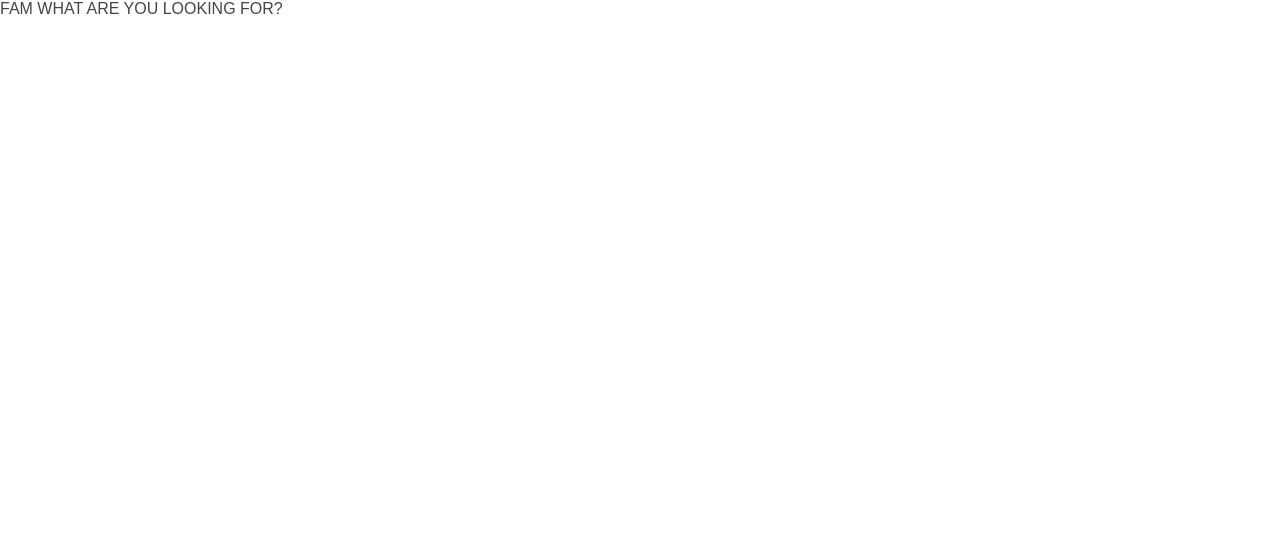
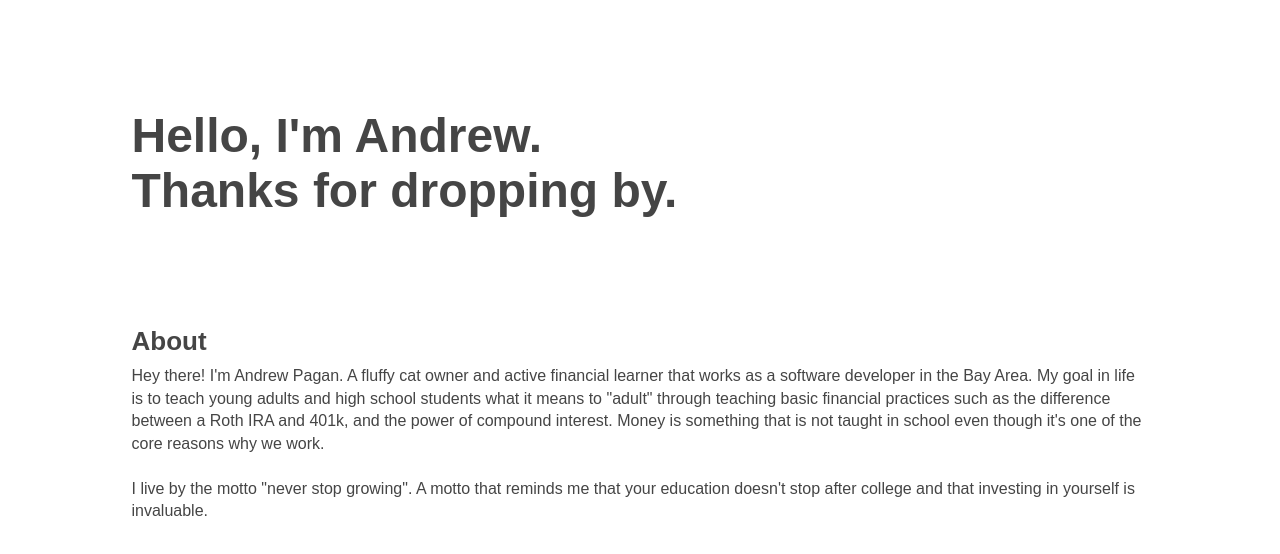
Before and after one commit to mdestafadilah/andrewpagan.com, a Next.js app: page /Introduction in a window 1280 px wide. Before the commit this address had no page. Shown: the top 554 px of the page. Built offline with nearby package versions, Linux system fonts and the light colour scheme; a web font is replaced by a local one.

Commit message:
More CSS and importing introduction

```diff
--- a/components/Button.module.scss
+++ /dev/null
@@ -1,4 +0,0 @@
-.error {
-	color: white;
-	background-color: red;
-}
--- a/package.json
+++ b/package.json
@@ -12,7 +12,7 @@
     "react": "17.0.1",
     "react-dom": "17.0.1",
     "react-icons": "^4.2.0",
-    "sass": "^1.32.7",
-    "url-loader": "^4.1.1"
-  }
+    "sass": "^1.32.7"
+  },
+  "devDependencies": {}
 }
--- a/pages/Footer.js
+++ b/pages/Footer.js
@@ -40,7 +40,10 @@ const Footer = () => {
 				<div className={styles.chat}>
 					<span>
 						Let's chat. --
-						<a href="mailto:andrew.r.pagan@gmail.com">
+						<a
+							className={styles.link}
+							href="mailto:andrew.r.pagan@gmail.com"
+						>
 							andrew.r.pagan@gmail.com
 						</a>
 					</span>
--- /dev/null
+++ b/pages/Introduction.js
@@ -0,0 +1,31 @@
+import styles from "./Introduction.module.scss";
+
+const Introduction = () => {
+	return (
+		<div>
+			<div className={styles.header}>
+				<h1>Hello, I'm Andrew.</h1>
+				<h1>Thanks for dropping by.</h1>
+			</div>
+			<div className={styles["about-me"]}>
+				<h2>About</h2>
+				<p>
+					Hey there! I'm Andrew Pagan. A fluffy cat owner and active
+					financial learner that works as a software developer in the
+					Bay Area. My goal in life is to teach young adults and high
+					school students what it means to "adult" through teaching
+					basic financial practices such as the difference between a
+					Roth IRA and 401k, and the power of compound interest. Money
+					is something that is not taught in school even though it's
+					one of the core reasons why we work.
+					<br />
+					<br />I live by the motto "never stop growing". A motto that
+					reminds me that your education doesn't stop after college
+					and that investing in yourself is invaluable.
+				</p>
+			</div>
+		</div>
+	);
+};
+
+export default Introduction;
--- /dev/null
+++ b/pages/Introduction.module.scss
@@ -0,0 +1,75 @@
+@import "../variables";
+
+@media screen and (min-width: $desktop-break) {
+	.header {
+		width: 1017px;
+		margin: 108px auto;
+
+		h1 {
+			font-size: 48px;
+		}
+	}
+
+	.about-me {
+		width: 1017px;
+		margin: 0 auto 32px auto;
+
+		h2 {
+			font-size: 26px;
+			font-weight: $asap-medium;
+			margin-bottom: 8px;
+		}
+
+		p {
+			line-height: 1.41;
+		}
+	}
+}
+
+@media screen and (min-width: $mobile-break) and (max-width: $desktop-break) {
+	.header {
+		margin: 108px 122px;
+
+		h1 {
+			font-size: 48px;
+		}
+	}
+
+	.about-me {
+		margin: 0 122px 32px 122px;
+
+		h2 {
+			font-size: 26px;
+			font-weight: $asap-medium;
+			margin-bottom: 8px;
+		}
+
+		p {
+			line-height: 1.41;
+		}
+	}
+}
+
+@media screen and (max-width: $mobile-break) {
+	.header {
+		margin: 108px 12px;
+
+		h1 {
+			font-size: 48px;
+		}
+	}
+
+	.about-me {
+		margin: 0 12px 32px 12px;
+
+		h2 {
+			font-size: 26px;
+			font-weight: $asap-medium;
+			margin-bottom: 8px;
+		}
+
+		p {
+			line-height: 1.41;
+		}
+	}
+}
--- a/pages/Navigation.js
+++ b/pages/Navigation.js
@@ -1,12 +1,12 @@
-// import logo from "../public/AP.png";
 import styles from "./Navigation.module.scss";
+const logo = "../AP.png";
 
 const Navigation = () => {
 	return (
 		<nav className={styles.navigation}>
 			<img
 				className={styles.icon}
-				// src={logo}
+				src={logo}
 				height="72"
 				width="72"
 				alt="Andrew Pagan the Third logo"
--- a/pages/Resume.js
+++ b/pages/Resume.js
@@ -11,7 +11,7 @@ const Education = ({ education }) => {
 					<h3>{education.degree}</h3>
 					<h4>{education.college}</h4>
 				</div>
-				<div className="section-info-dates">
+				<div className={styles["section-info-dates"]}>
 					{education.startDate} - {education.endDate}
 				</div>
 			</div>
--- a/pages/Resume.module.scss
+++ b/pages/Resume.module.scss
@@ -48,7 +48,6 @@
 
 				.section-info-dates {
 					font-size: 16px;
-					float: right;
 					display: inline-block;
 				}
 
@@ -67,7 +66,6 @@
 
 				.overview-container {
 					display: inline-block;
-					float: left;
 					width: 20%;
 
 					&:not(:last-child) {
@@ -138,11 +136,11 @@
 
 					display: inline-block;
 
-					.company {
+					h3 {
 						font-size: 18px;
 					}
 
-					.title {
+					h4 {
 						color: $secondary-color;
 						font-size: 16px;
 					}
```
Also changed, not shown: components/Button.js (deleted, +0 -16 lines), pages/index.js (+19 -1 lines), next.config.js (added), 1 other file (tests, documents, lock files or other folders).
